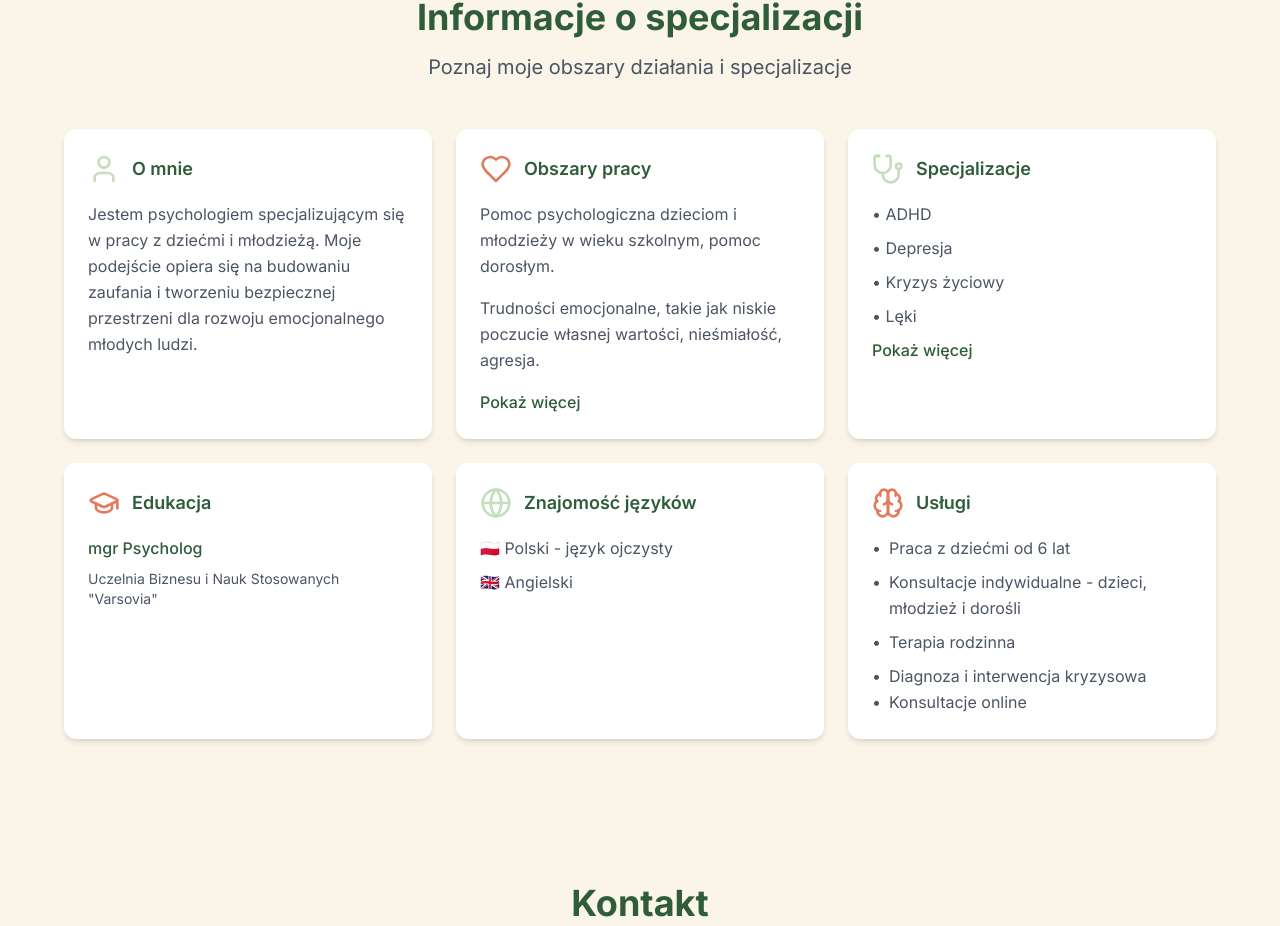
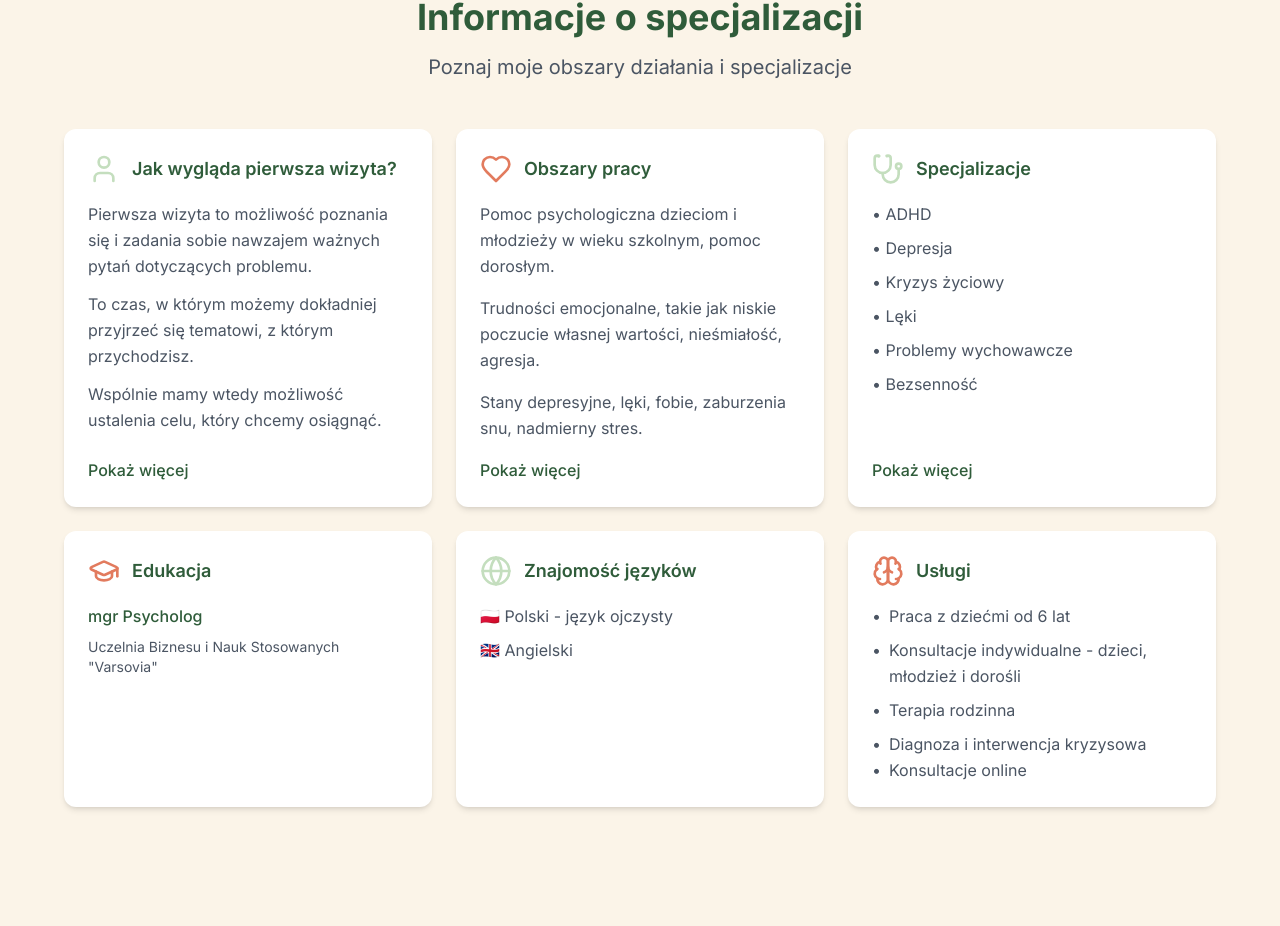
Before and after one commit to maciejcopy/joannakubiakstrona, a React (Vite) app: page / in a window 1280 px wide. Shown: the part 1619-2545 px from the top of the page. Built offline with nearby package versions, Linux system fonts and the light colour scheme.

Commit message:
Update Skills.tsx
dodanie informacji o pierwszej konsultacji

```diff
--- a/src/components/Skills.tsx
+++ b/src/components/Skills.tsx
@@ -5,6 +5,7 @@ import { Brain, Heart, GraduationCap, Globe, User, Stethoscope } from 'lucide-re
 const Skills: React.FC = () => {
   const [isExpanded, setIsExpanded] = useState(false);
   const [isAreasExpanded, setIsAreasExpanded] = useState(false);
+  const [isFirstVisitExpanded, setIsFirstVisitExpanded] = useState(false);
 
   const toggleExpanded = () => {
     setIsExpanded(!isExpanded);
@@ -12,6 +13,10 @@ const Skills: React.FC = () => {
 
   const toggleAreasExpanded = () => {
     setIsAreasExpanded(!isAreasExpanded);
+  };
+
+  const toggleFirstVisitExpanded = () => {
+    setIsFirstVisitExpanded(!isFirstVisitExpanded);
   };
 
   return (
@@ -33,24 +38,43 @@ const Skills: React.FC = () => {
           <div className="grid md:grid-cols-2 lg:grid-cols-3 gap-6">
 
             {/* O mnie */}
-            <div className="bg-white rounded-xl p-6 shadow-md hover:shadow-lg transition-all duration-300">
+            <div className="bg-white rounded-xl p-6 shadow-md hover:shadow-lg transition-all duration-300 flex flex-col">
               <div className="flex items-center mb-4">
                 <div className="text-light-green mr-3">
                   <User className="w-8 h-8" />
                 </div>
                 <h3 className="text-lg font-semibold text-dark-green">
-                  O mnie
+                  Jak wygląda pierwsza wizyta?
                 </h3>
               </div>
-              <p className="text-gray-600 leading-relaxed">
-                Jestem psychologiem specjalizującym się w pracy z dziećmi i młodzieżą.
-                Moje podejście opiera się na budowaniu zaufania i tworzeniu bezpiecznej
-                przestrzeni dla rozwoju emocjonalnego młodych ludzi.
+              <div className="text-gray-600 leading-relaxed flex-grow flex flex-col">
+                <div className="flex-grow">
+                  <p className="mb-3">
+                    Pierwsza wizyta to możliwość poznania się i zadania sobie nawzajem ważnych pytań dotyczących problemu.
                   </p>
+                  <p className="mb-3">
+                    To czas, w którym możemy dokładniej przyjrzeć się tematowi, z którym przychodzisz.
+                  </p>
+                  <p className="mb-3">
+                    Wspólnie mamy wtedy możliwość ustalenia celu, który chcemy osiągnąć.
+                  </p>
+                  {isFirstVisitExpanded && (
+                    <p className="mb-3">
+                      Wyjaśniam również, jak widzę możliwość pracy nad tym problemem oraz ile czasu może ona zająć. To również okazja do omówienia zasad współpracy i odpowiadania na wszelkie pytania, które Cię niepokój.
+                    </p>
+                  )}
+                </div>
+                <button
+                  onClick={toggleFirstVisitExpanded}
+                  className="text-dark-green font-medium cursor-pointer hover:text-pastel-blue transition-colors duration-200 text-left"
+                >
+                  {isFirstVisitExpanded ? 'Pokaż mniej' : 'Pokaż więcej'}
+                </button>
+              </div>
             </div>
 
             {/* Obszary pracy */}
-            <div className="bg-white rounded-xl p-6 shadow-md hover:shadow-lg transition-all duration-300">
+            <div className="bg-white rounded-xl p-6 shadow-md hover:shadow-lg transition-all duration-300 flex flex-col">
               <div className="flex items-center mb-4">
                 <div className="text-accent-orange mr-3">
                   <Heart className="w-8 h-8" />
@@ -59,32 +83,31 @@ const Skills: React.FC = () => {
                   Obszary pracy
                 </h3>
               </div>
-              <div className="text-gray-600 leading-relaxed">
+              <div className="text-gray-600 leading-relaxed flex-grow flex flex-col">
+                <div className="flex-grow">
                   <p className="mb-4">
                     Pomoc psychologiczna dzieciom i młodzieży w wieku szkolnym, pomoc dorosłym.
                   </p>
                   <p className="mb-4">
                     Trudności emocjonalne, takie jak niskie poczucie własnej wartości, nieśmiałość, agresja.
                   </p>
-                {isAreasExpanded && (
-                  <>
                   <p className="mb-4">
                     Stany depresyjne, lęki, fobie, zaburzenia snu, nadmierny stres.
                   </p>
+                  {isAreasExpanded && (
+                    <>
                       <p className="mb-4">
                         Problemy w rodzinie, w relacjach rówieśniczych i szkolnych.
                       </p>
                       <p className="mb-4">
                         Trudności w relacjach rodzice-dzieci, problemy wychowawcze.
                       </p>
-                    <p className="mb-4">
-                      Rozwój umiejętności społecznych i emocjonalnych.
-                    </p>
                     </>
                   )}
+                </div>
                 <button
                   onClick={toggleAreasExpanded}
-                  className="text-dark-green font-medium cursor-pointer hover:text-pastel-blue transition-colors duration-200"
+                  className="text-dark-green font-medium cursor-pointer hover:text-pastel-blue transition-colors duration-200 text-left"
                 >
                   {isAreasExpanded ? 'Pokaż mniej' : 'Pokaż więcej'}
                 </button>
@@ -92,7 +115,7 @@ const Skills: React.FC = () => {
             </div>
 
             {/* Choroby/Specjalizacje */}
-            <div className="bg-white rounded-xl p-6 shadow-md hover:shadow-lg transition-all duration-300">
+            <div className="bg-white rounded-xl p-6 shadow-md hover:shadow-lg transition-all duration-300 flex flex-col">
               <div className="flex items-center mb-4">
                 <div className="text-light-green mr-3">
                   <Stethoscope className="w-8 h-8" />
@@ -101,15 +124,16 @@ const Skills: React.FC = () => {
                   Specjalizacje
                 </h3>
               </div>
-              <div className="text-gray-600 leading-relaxed">
+              <div className="text-gray-600 leading-relaxed flex-grow flex flex-col">
+                <div className="flex-grow">
                   <p className="mb-2">• ADHD</p>
                   <p className="mb-2">• Depresja</p>
                   <p className="mb-2">• Kryzys życiowy</p>
                   <p className="mb-2">• Lęki</p>
+                  <p className="mb-2">• Problemy wychowawcze</p>
+                  <p className="mb-2">• Bezsenność</p>
                   {isExpanded && (
                     <>
-                    <p className="mb-2">• Problemy wychowawcze</p>
-                    <p className="mb-2">• Bezsenność</p>
                       <p className="mb-2">• Trudności szkolne</p>
                       <p className="mb-2">• Uzależnienia</p>
                       <p className="mb-2">• Zaburzenia emocjonalne</p>
@@ -120,9 +144,10 @@ const Skills: React.FC = () => {
                       <p className="mb-2">• Konsultacja online</p>
                     </>
                   )}
+                </div>
                 <button
                   onClick={toggleExpanded}
-                  className="text-dark-green font-medium cursor-pointer hover:text-pastel-blue transition-colors duration-200"
+                  className="text-dark-green font-medium cursor-pointer hover:text-pastel-blue transition-colors duration-200 text-left"
                 >
                   {isExpanded ? 'Pokaż mniej' : 'Pokaż więcej'}
                 </button>
```
Lines whose indentation alone changed are shown as unchanged.
